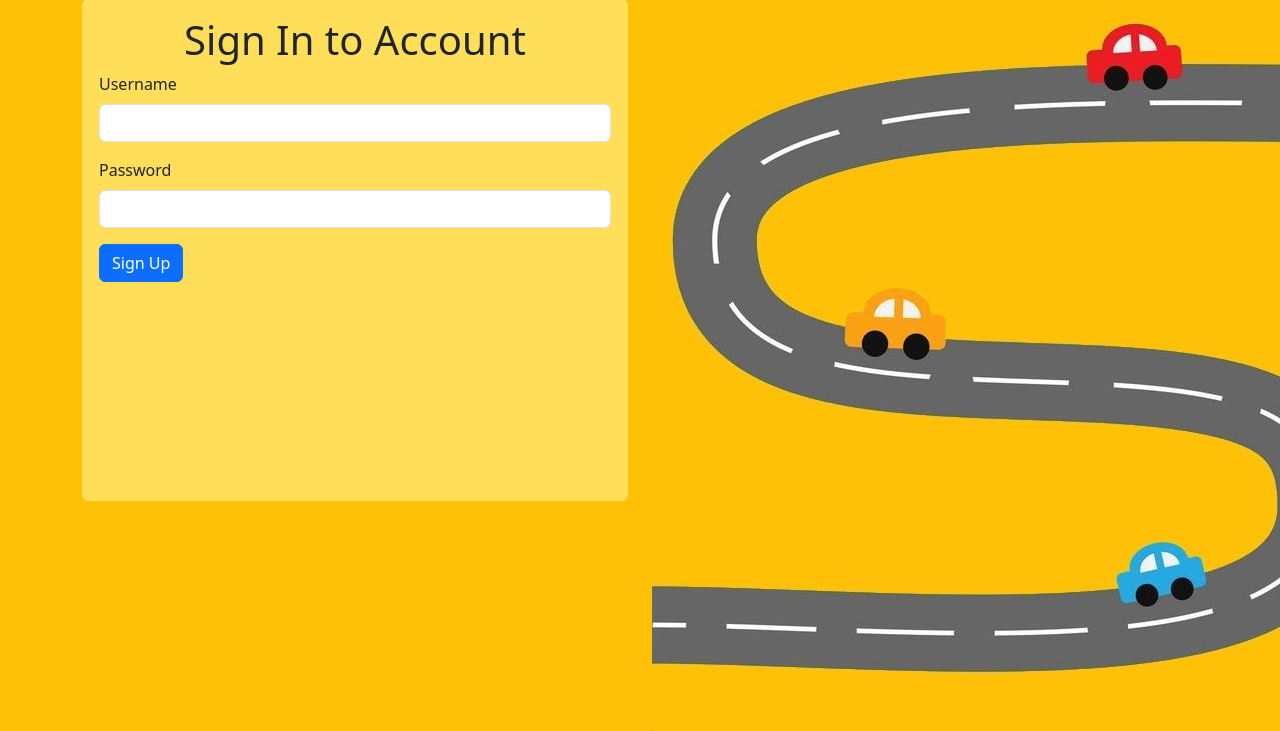
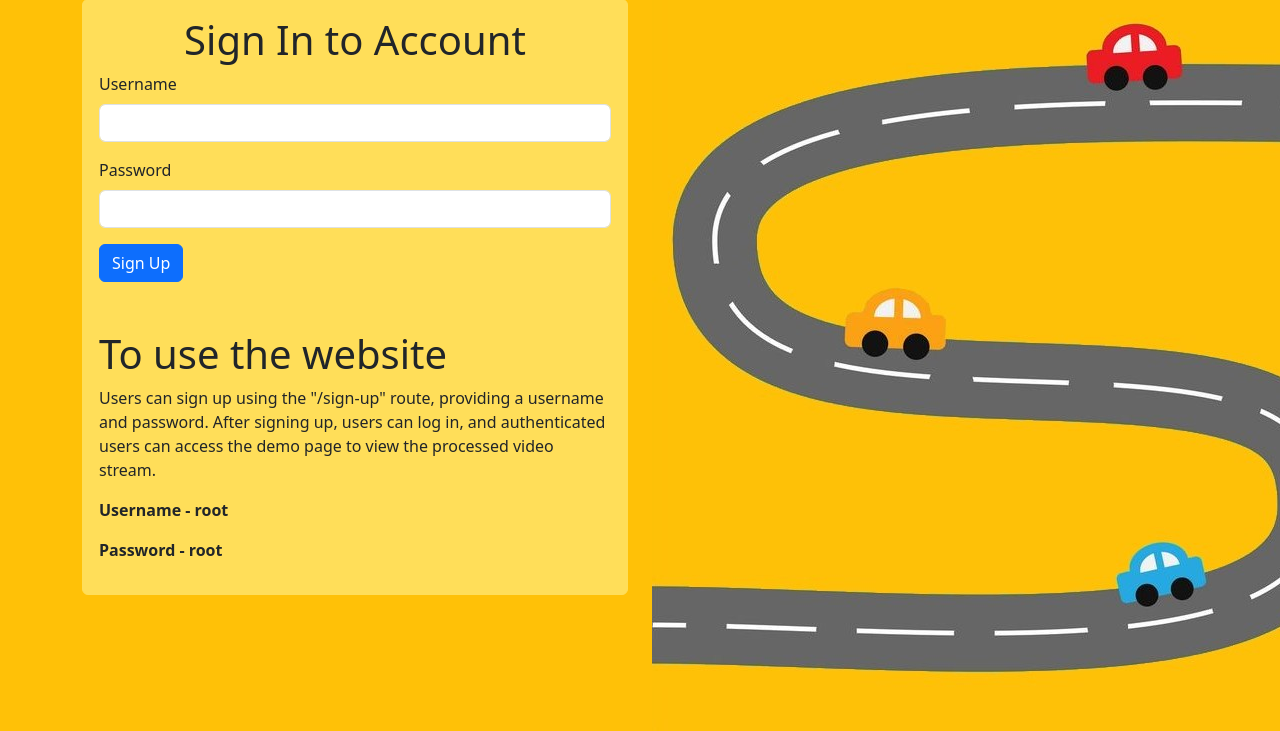
Before and after one commit to EdwinRodger/Smart-Traffic-System, a Flask app: page /sign-up in a window 1280 px wide; the page is wider, and only the part inside the window is pictured. Shown: the part 129-860 px from the top of that part. Run offline with Flask 3, Linux system fonts and the light colour scheme.

Commit message:
added mock signup credentials

```diff
--- a/templates/signup.html
+++ b/templates/signup.html
@@ -19,6 +19,22 @@
                                 <button type="submit" class="btn btn-primary mt-3">Sign Up</button>
                             </div>
                         </form>
+                        <div class="mt-5">
+                            <h1>To use the website</h1>
+                            <p>Users can sign up using the "/sign-up" route, providing a username and password.
+                                After signing up, users can log in, and authenticated users can access the demo page to
+                                view the processed video stream.</p>
+                            <p>
+                                <b>
+                                    Username - root
+                                </b>
+                            </p>
+                            <p>
+                                <b>
+                                    Password - root
+                                </b>
+                            </p>
+                        </div>
                     </div>
                 </div>
             </div>
```
